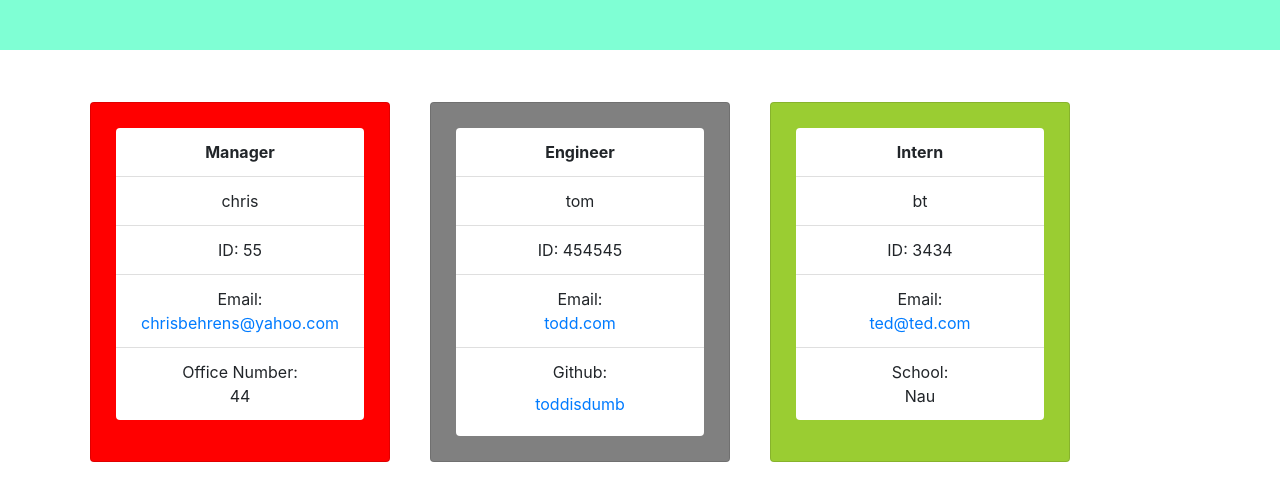
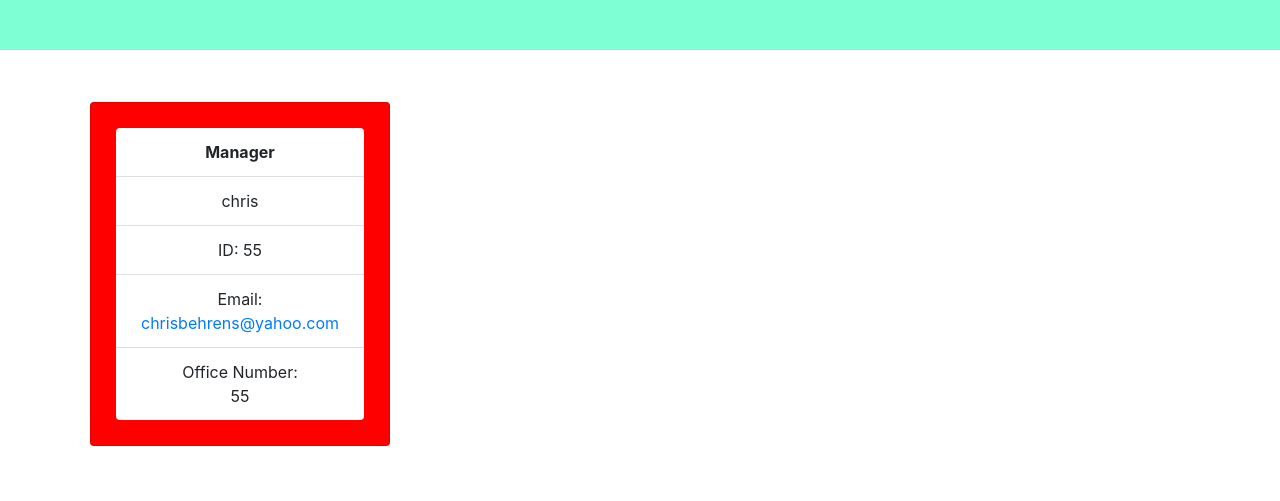
Before and after one commit to Bearpaw11/Team_Profile_Generator, a website: page team.html in a window 1280 px wide. Shown: the part 153-654 px from the top of the page. Drawn offline with nearby package versions, Linux system fonts and the light colour scheme.

Commit message:
updated README and removed unused files

```diff
--- a/team.html
+++ b/team.html
@@ -58,28 +58,10 @@
   <li class="list-group-item">chris</li>
   <li class="list-group-item">ID: 55</li>
   <li class="list-group-item">Email:<br> <a href="mailto:chrisbehrens@yahoo.com" target="_top"> chrisbehrens@yahoo.com</a></li>
-  <li class="list-group-item">Office Number:<br> 44</li>
+  <li class="list-group-item">Office Number:<br> 55</li>
 
 </ul>
-</div><div class="card engineer" style="width: 18rem;">
-<ul class="list-group list-group-flush">
-  <li class="list-group-item bold">Engineer</li>
-  <li class="list-group-item">tom</li>
-  <li class="list-group-item">ID: 454545</li>
-  <li class="list-group-item">Email:<br><a href="mailto:todd.com" target="_top"> todd.com</a></li>
-  <li class="list-group-item">Github:<a class="nav-link" href="https://www.github.com/toddisdumb" target="_blank"> toddisdumb</a> </li>
-
-</ul>
-</div><div class="card intern" style="width: 18rem;">
-    <ul class="list-group list-group-flush">
-      <li class="list-group-item bold">Intern</li>
-      <li class="list-group-item">bt</li>
-      <li class="list-group-item">ID: 3434</li>
-      <li class="list-group-item">Email:<br> <a href="mailto:ted@ted.com" target="_top"> ted@ted.com</a></li>
-      <li class="list-group-item">School:<br> Nau</li>
-
-    </ul>
-    </div>
+</div>
 </div>
 </body>
 </html>
```
Also changed, not shown: templates/manager.html (deleted, +0 -12 lines), README.md, templates/engineer.html (deleted), templates/intern.html (deleted), templates/main.html (deleted).
